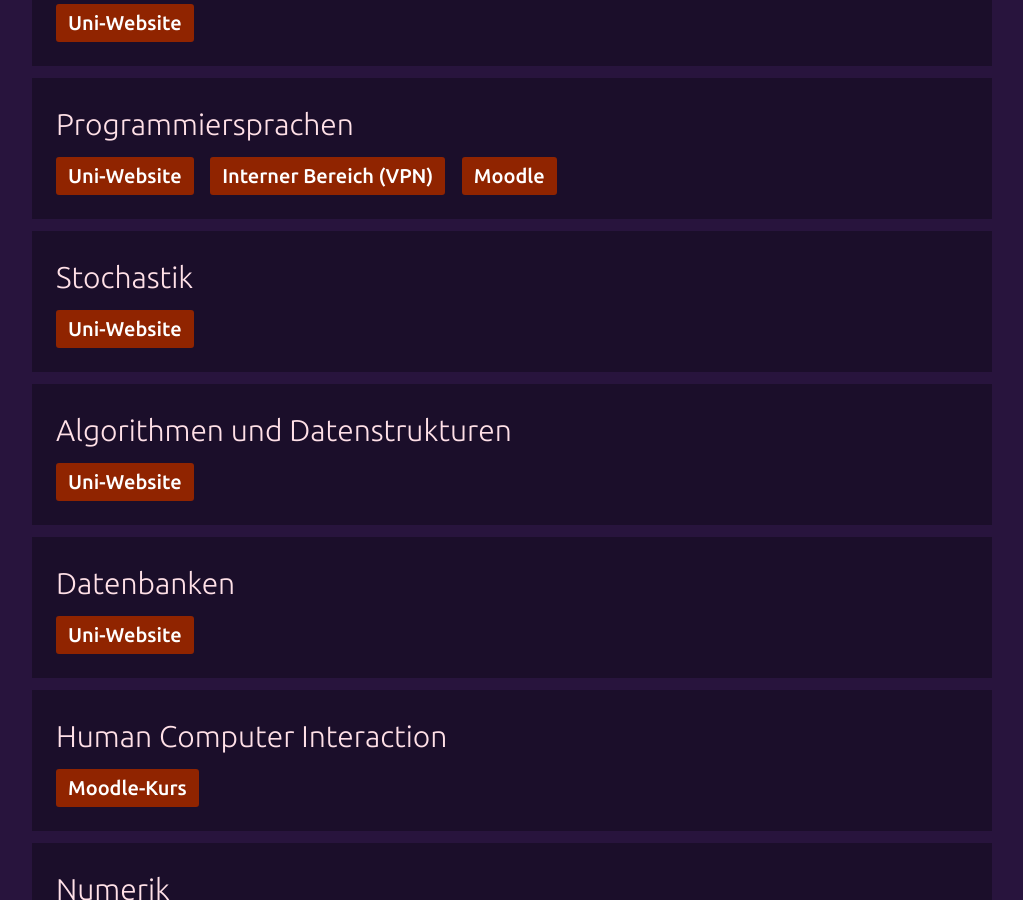
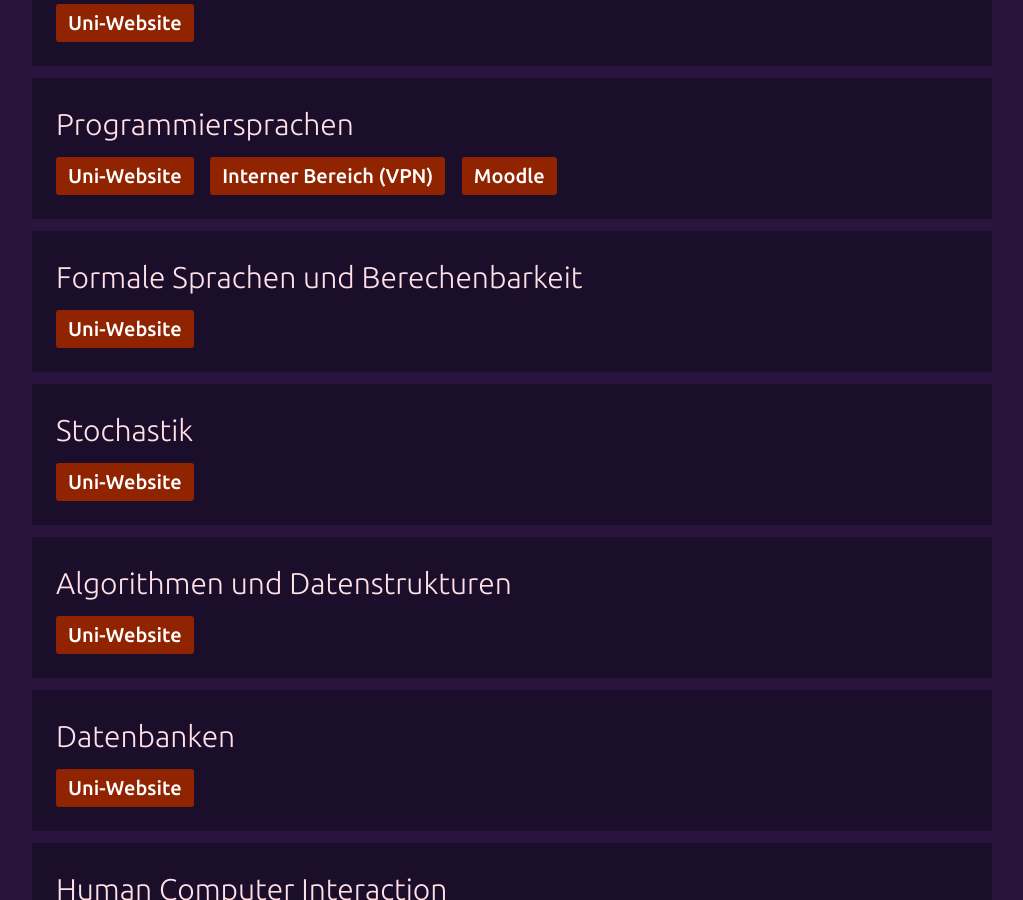
Before and after one commit to kleinfreund/hyperlink.cool, a Jekyll site: the page built from index.html, in a window 1280 px wide and 900 px high, scrolled down 1505 px. Shown: the whole window, without its empty margins (128-1151 px from the left). Built offline with Jekyll 4.4.1, drawn with Linux system fonts in a browser that asks for light colours.

Commit message:
Add course: formal languages; Fix programming languages link

```diff
--- a/_data/records.json
+++ b/_data/records.json
@@ -122,7 +122,7 @@
         "title": "Programmiersprachen",
         "abbr": "Prog",
         "keywords": ["2. Semester", "Programming Languages"],
-        "persons": [],
+        "persons": ["Bernd Bröhlich", "Andreas Bernstein", "André Schollmeyer", "Manuel Hartmann", "Philipp Rudloff"],
         "links": [
             {
                 "title": "Uni-Website",
@@ -137,7 +137,21 @@
             {
                 "title": "Moodle",
                 "key": "progm",
-                "url": "https://moodle.uni-weimar.de/course/index.php?categoryid=1000"
+                "url": "https://moodle.uni-weimar.de/course/view.php?id=745"
+            }
+        ]
+    },
+    "fsub": {
+        "key": "fsub",
+        "title": "Formale Sprachen und Berechenbarkeit",
+        "abbr": "fsub",
+        "keywords": ["2. Semester", "Formal Languages"],
+        "persons": ["Andreas Jakoby"],
+        "links": [
+            {
+                "title": "Uni-Website",
+                "key": "fsub",
+                "url": "https://moodle.uni-weimar.de/course/view.php?id=673"
             }
         ]
     },
```
